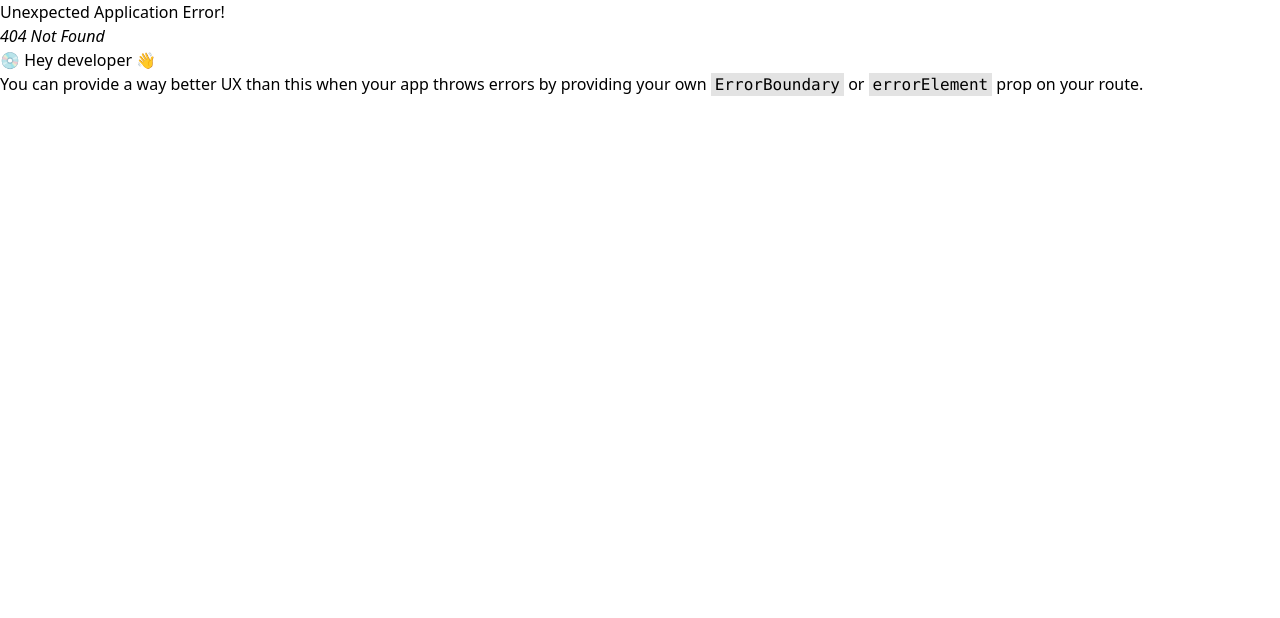
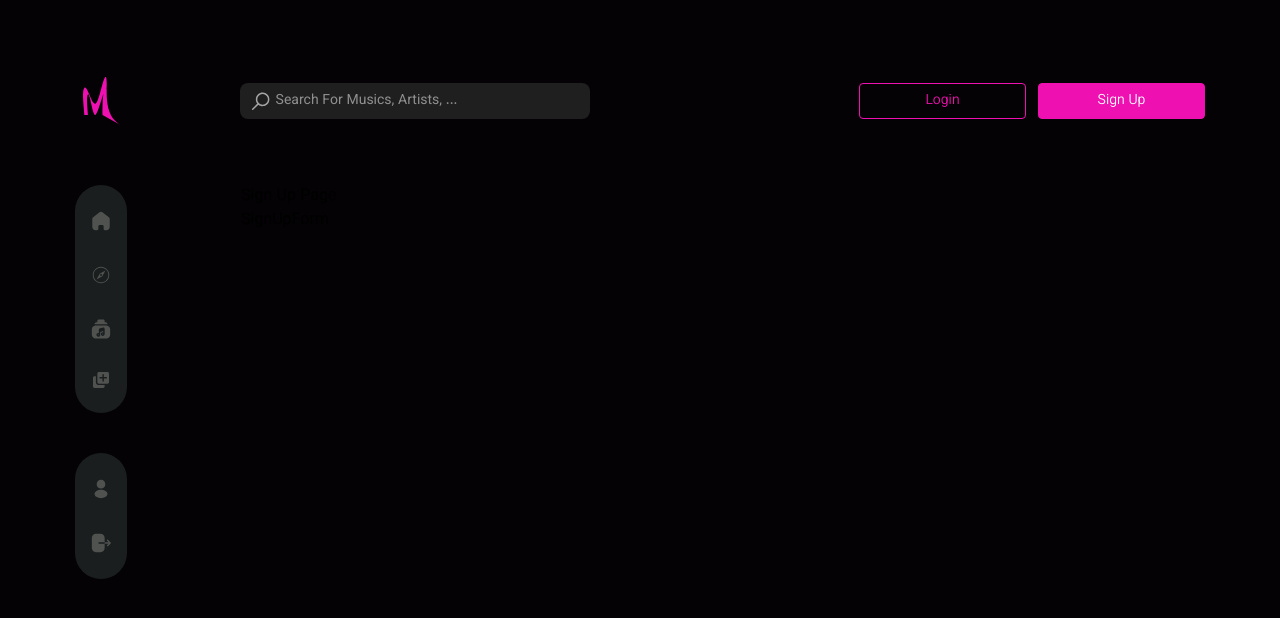
Before and after one commit to MyOwnWorstEnemy-remix/musium, a React (Vite) app: page /sign-up in a window 1280 px wide. Before the commit this address had no page. Shown: the top 618 px of the page. Built offline with nearby package versions, Linux system fonts and the light colour scheme.

Commit message:
header (desktop) and fonts

```diff
--- a/index.html
+++ b/index.html
@@ -5,6 +5,9 @@
     <link rel="icon" type="image/svg+xml" href="/logo.svg" />
     <meta name="viewport" content="width=device-width, initial-scale=1.0" />
     <title>Musium</title>
+    <link rel="preconnect" href="https://fonts.googleapis.com">
+    <link rel="preconnect" href="https://fonts.gstatic.com" crossorigin>
+    <link href="https://fonts.googleapis.com/css2?family=Vazirmatn:wght@100..900&display=swap" rel="stylesheet">
   </head>
   <body>
     <div id="root"></div>
--- a/src/app/App.tsx
+++ b/src/app/App.tsx
@@ -5,6 +5,7 @@ import DiscoverPage from '../pages/discover/DiscoverPage';
 import PlaylistPage from '../pages/playlists/PlaylistPage';
 import UserTracksPage from '../pages/user-tracks/UserTracksPage';
 import ProfilePage from "../pages/profile/ProfilePage";
+import SignUpPage from "../pages/sign-up/SignUpPage";
 
 const router = createBrowserRouter([
     {
@@ -31,6 +32,10 @@ const router = createBrowserRouter([
           path: "/profile",
           element: <ProfilePage />,
         },
+        {
+          path: "/sign-up",
+          element: <SignUpPage />,
+        },
       ],
     },
   ]);
--- a/src/components/SignUpForm.tsx
+++ b/src/components/SignUpForm.tsx
@@ -0,0 +1,9 @@
+function SignUpForm() {
+  return (
+    <div>
+      <h2>SignUpForm</h2>
+    </div>
+  );
+}
+
+export default SignUpForm;
--- a/src/index.css
+++ b/src/index.css
@@ -1,7 +1,9 @@
+@import url('https://fonts.googleapis.com/css2?family=Vazirmatn:wght@100..900&display=swap');
 @import "tailwindcss";
 
 @theme {
     --breakpoint-md: 768px;
     --breakpoint-lg: 1024px;
     --breakpoint-xl: 1440px;
+    --font-vazirmatn: "Vazirmatn", sans-serif;
 }
--- a/src/layout/Layout.tsx
+++ b/src/layout/Layout.tsx
@@ -5,7 +5,7 @@ import Footer from './components/Footer';
 
 function Layout() {
   return (
-    <div className='bg-[#040204] grid grid-rows-[auto_1fr_auto] min-h-screen lg:pt-[73px] lg:px-[75px] xl:px-[90px]'>
+    <div className='bg-[#040204] grid grid-rows-[auto_1fr_auto] min-h-screen lg:pt-[73px] lg:px-[75px] xl:px-[90px] font-vazirmatn'>
       <Header />
       <main className='flex gap-[114px]'>
         <NavBar />
--- a/src/layout/components/Header.tsx
+++ b/src/layout/components/Header.tsx
@@ -1,6 +1,32 @@
+import { NavLink } from 'react-router-dom';
+import Logo from "../../assets/icons/logo.svg?react";
+import Search from "../../assets/icons/search.svg?react";
+
 function Header () {
     return (
-        <header></header>
+        <header className='lg:text-sm flex items-center lg:pb-14'>
+            <Logo className='ml-2 lg:mr-[119px]' />
+            <div className='flex justify-between w-full'>
+                <div className="relative lg:w-[350px]">
+                    <div className="absolute left-2 top-1.5
+                                flex items-center
+                                pointer-events-none">
+                        <Search className="h-[25px] w-[25px] text-gray-400" />
+                    </div>
+                    <input type="text"
+                        className="pl-9 pr-4 py-2 rounded-lg bg-[#1f1f1f] w-full text-white outline-0"
+                        placeholder="Search For Musics, Artists, ..." />
+                </div>
+                <div className='flex gap-3'>
+                    <button className='text-[#EE10B0] border border-[#EE10B0] bg-transparent hover:bg-[#EE10B0] hover:text-white rounded-sm lg:w-[167px] lg:h-9
+                                        flex justify-center items-center cursor-pointer font-light'>Login</button>
+                    <NavLink to='/sign-up'>
+                        <button className='text-white border border-[#EE10B0] bg-[#EE10B0] hover:bg-transparent hover:text-[#EE10B0] rounded-sm lg:w-[167px] lg:h-9
+                                        flex justify-center items-center cursor-pointer font-light'>Sign Up</button>
+                    </NavLink>
+                </div>
+            </div>
+        </header>
     )
 }
 
--- /dev/null
+++ b/src/pages/sign-up/SignUpPage.tsx
@@ -0,0 +1,12 @@
+import SignUpForm from "../../components/SignUpForm";
+
+function SignUpPage() {
+  return (
+    <div>
+      <h2>Sign Up Page</h2>
+      <SignUpForm />
+    </div>
+  );
+}
+
+export default SignUpPage;
```
Also changed, not shown: src/assets/icons/logo.svg (added), src/assets/icons/search.svg (added), src/components/modals/LogIn.tsx (added).
